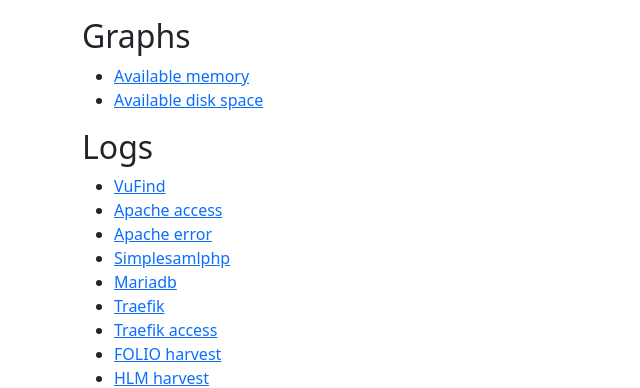
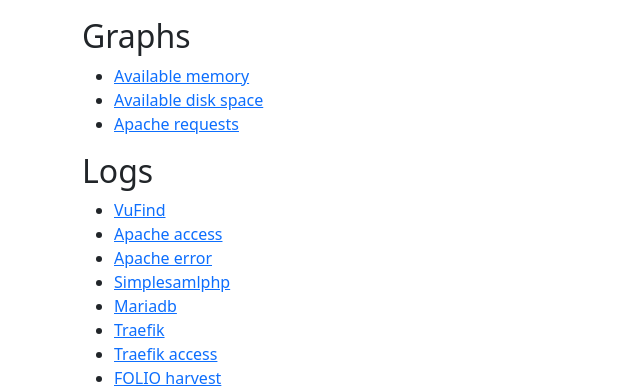
Before and after one commit to MSU-Libraries/catalog, a Flask app: template monitoring/templates/index.html in a window 1280 px wide. Shown: the part 245-633 px from the top of the page, without its empty margins (0-640 px from the left). Run offline with Flask 2, Linux system fonts and the light colour scheme; the template is opened without the code that fills it, so the values that code supplies are empty.

Commit message:
monitoring: graphs

```diff
--- a/monitoring/static/js/plot.js
+++ b/monitoring/static/js/plot.js
@@ -5,11 +5,13 @@ function plot(node, pt_x, pt_y, data_name, period) {
         y: pt_y
     };
     var data = [ trace1 ];
+    var ytitle = data_name == 'apache_requests' ? 'unfiltered apache requests' :
+        'Minimum ' + data_name.replaceAll('_', ' ') + ' (%)';
     var layout = {
         title: data_name.replaceAll('_', ' ') + ' for the last ' + period,
         font: { size: 16 },
         yaxis: {
-            title: 'Minimum ' + data_name.replaceAll('_', ' ') + ' (%)'
+            title: ytitle
         }
     };
     var config = { responsive: true };
--- a/monitoring/templates/index.html
+++ b/monitoring/templates/index.html
@@ -18,6 +18,7 @@
     <ul>
         <li><a href="/monitoring/graphs/available_memory/hour">Available memory</a></li>
         <li><a href="/monitoring/graphs/available_disk_space/hour">Available disk space</a></li>
+        <li><a href="/monitoring/graphs/apache_requests/hour">Apache requests</a></li>
     </ul>
     <h2>Logs</h2>
     <ul>
```
